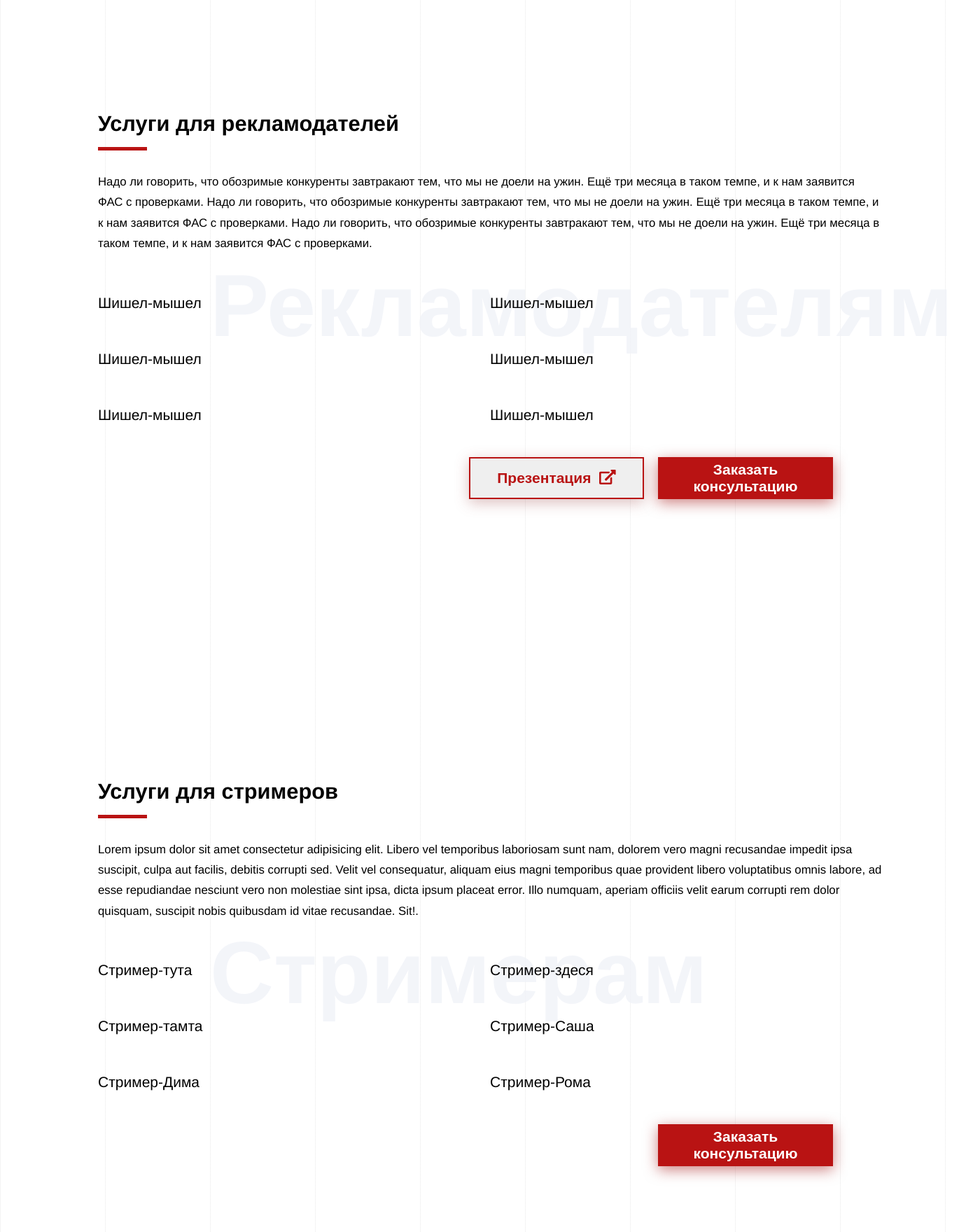
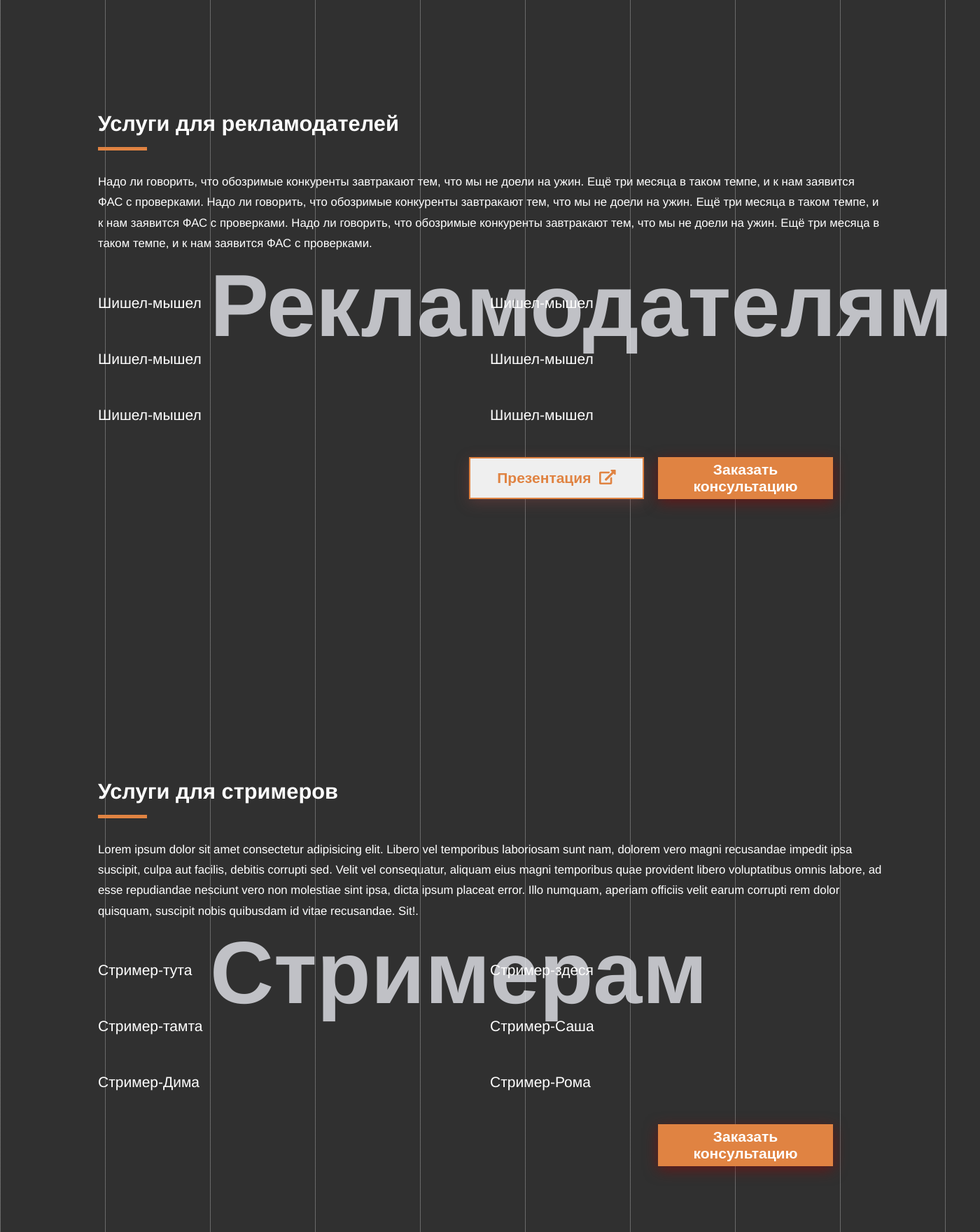
Before and after one commit to vlasnikita/shrimp, a PHP site: page / in a window 1400 px wide. Shown: the part 1001-2761 px from the top of the page at 70% size. Run offline with PHP 8.4, Linux system fonts and the light colour scheme; some libraries are stand-ins or nearby versions.

Commit message:
Finished Color rework

```diff
--- a/index.html
+++ b/index.html
@@ -9,12 +9,7 @@
     <script src="http://api-maps.yandex.ru/2.0/?load=package.full&lang=ru-RU" type="text/javascript"></script>
 </head>
 <body>
-    <div class="colorPanel">
-        <button class="color__button1">1</button>
-        <button class="color__button2">2</button>
-        <button class="color__button3">3</button>
-    </div>
-    <nav class="nav colorPanel-red-backgroundColorSpecial">
+    <nav class="nav">
         <div class="nav__close" onclick="closeMenu()">
             <span></span>
             <span></span>
@@ -26,18 +21,18 @@
             <li class="nav__item">Контакты</li>
         </ul>
     </nav>
-    <header class="header colorPanel-red-color colorPanel-red-backgroundColor">
+    <header class="header">
         <div class="header__logo">
             <img src="./shrimp.svg" height="80">
         </div>
-        <div class="header__email colorPanel-red-color">info@shrimp.gg</div>
-        <div class="header__menu colorPanel-red-backgroundColor" onclick="openMenu()">
+        <div class="header__email">info@shrimp.gg</div>
+        <div class="header__menu" onclick="openMenu()">
             <span></span>
             <span></span>
             <span></span>
         </div>
     </header>
-    <section class="main colorPanel-red-backgroundColor">
+    <section class="main">
         <div class="video">
             <iframe
                 id="myIframe"
@@ -52,83 +47,83 @@
         <div class="helloMessage">
             <h1 class="helloMessage__title">SHRIMP</h1>
             <p class="helloMessage__text">Свежий ветер киберспортивного маркетинга. Делаем быстро и качественно!</p>
-            <button class="button button--cta colorPanel-red-boxShadow colorPanel-red-backgroundColorSpecial">Сделать заказ</button>
+            <button class="button button--cta">Сделать заказ</button>
         </div>
     </section>
-    <section class="content about colorPanel-red-backgroundColor">
+    <section class="content about">
         <h1 class="background__title background__title--about">О нас</h1>
         <div class="card">
-            <h2 class="card__title colorPanel-red-color colorPanel-red-backgroundColorAfter">Акинатор целует песок, по которому мы ходили! Эффективное продвижение в киберспорте</h2>
+            <h2 class="card__title">Акинатор целует песок, по которому мы ходили! Эффективное продвижение в киберспорте</h2>
             <div class="card__content">
-                <p class="card__text colorPanel-red-color">Надо ли говорить, что обозримые конкуренты завтракают тем, что мы не доели на ужин. Ещё три месяца в таком темпе, и к нам заявится ФАС с проверками.</p>
-                <p class="card__text colorPanel-red-color">Сколько нужно маркетологов киберспортивного направления, чтобы вкрутить лампочку? Одна Креветка! А сколько нужно креветок, чтобы поймать Кита индустрии? ;)</p>
-                <p class="card__text colorPanel-red-color">Надо ли говорить, что обозримые конкуренты завтракают тем, что мы не доели на ужин. Ещё три месяца в таком темпе, и к нам заявится ФАС с проверками.</p>
-                <p class="card__aside colorPanel-red-color">Цитата лидера мнения о нас. Такая, чтоб прям вообще. Чтоб каждый ох и каждый ах, на каждый вздох сомненья в прах!</p>
+                <p class="card__text">Надо ли говорить, что обозримые конкуренты завтракают тем, что мы не доели на ужин. Ещё три месяца в таком темпе, и к нам заявится ФАС с проверками.</p>
+                <p class="card__text">Сколько нужно маркетологов киберспортивного направления, чтобы вкрутить лампочку? Одна Креветка! А сколько нужно креветок, чтобы поймать Кита индустрии? ;)</p>
+                <p class="card__text">Надо ли говорить, что обозримые конкуренты завтракают тем, что мы не доели на ужин. Ещё три месяца в таком темпе, и к нам заявится ФАС с проверками.</p>
+                <p class="card__aside">Цитата лидера мнения о нас. Такая, чтоб прям вообще. Чтоб каждый ох и каждый ах, на каждый вздох сомненья в прах!</p>
             </div>
         </div>
     </section>
-    <section class="content advertisers colorPanel-red-backgroundColor">
+    <section class="content advertisers">
         <h1 class="background__title background__title--advertisers">Рекламодателям</h1>
         <div class="card">
-            <h2 class="card__title colorPanel-red-color colorPanel-red-backgroundColorAfter">Услуги для рекламодателей</h2>
+            <h2 class="card__title">Услуги для рекламодателей</h2>
             <div class="card__content">
-                <p class="card__text card__text--advertisers colorPanel-red-color">Надо ли говорить, что обозримые конкуренты завтракают тем, что мы не доели на ужин. Ещё три месяца в таком темпе, и к нам заявится ФАС с проверками. Надо ли говорить, что обозримые конкуренты завтракают тем, что мы не доели на ужин. Ещё три месяца в таком темпе, и к нам заявится ФАС с проверками. Надо ли говорить, что обозримые конкуренты завтракают тем, что мы не доели на ужин. Ещё три месяца в таком темпе, и к нам заявится ФАС с проверками.</p>
+                <p class="card__text card__text--advertisers">Надо ли говорить, что обозримые конкуренты завтракают тем, что мы не доели на ужин. Ещё три месяца в таком темпе, и к нам заявится ФАС с проверками. Надо ли говорить, что обозримые конкуренты завтракают тем, что мы не доели на ужин. Ещё три месяца в таком темпе, и к нам заявится ФАС с проверками. Надо ли говорить, что обозримые конкуренты завтракают тем, что мы не доели на ужин. Ещё три месяца в таком темпе, и к нам заявится ФАС с проверками.</p>
                 <ul class="card__list">
-                    <li class="card__item colorPanel-red-color">Шишел-мышел</li>
-                    <li class="card__item colorPanel-red-color">Шишел-мышел</li>
-                    <li class="card__item colorPanel-red-color">Шишел-мышел</li>
-                    <li class="card__item colorPanel-red-color">Шишел-мышел</li>
-                    <li class="card__item colorPanel-red-color">Шишел-мышел</li>
-                    <li class="card__item colorPanel-red-color">Шишел-мышел</li>
+                    <li class="card__item">Шишел-мышел</li>
+                    <li class="card__item">Шишел-мышел</li>
+                    <li class="card__item">Шишел-мышел</li>
+                    <li class="card__item">Шишел-мышел</li>
+                    <li class="card__item">Шишел-мышел</li>
+                    <li class="card__item">Шишел-мышел</li>
                 </ul>
             </div>
         </div>
         <div class="buttonContainer">
-            <button class="button button--info colorPanel-red-border colorPanel-red-boxShadowInfo">Презентация&nbsp;&nbsp;<i class="fas fa-external-link-alt"></i></button>
-            <button class="button button--cta colorPanel-red-boxShadow colorPanel-red-backgroundColorSpecial">Заказать консультацию</button>
+            <button class="button button--info">Презентация&nbsp;&nbsp;<i class="fas fa-external-link-alt"></i></button>
+            <button class="button button--cta">Заказать консультацию</button>
         </div>
     </section>
-    <section class="content streamers colorPanel-red-backgroundColor">
+    <section class="content streamers">
         <h1 class="background__title background__title--streamers">Стримерам</h1>
         <div class="card">
-            <h2 class="card__title colorPanel-red-color colorPanel-red-backgroundColorAfter">Услуги для стримеров</h2>
+            <h2 class="card__title">Услуги для стримеров</h2>
             <div class="card__content">
-                <p class="card__text card__text--streamers colorPanel-red-color">Lorem ipsum dolor sit amet consectetur adipisicing elit. Libero vel temporibus laboriosam sunt nam, dolorem vero magni recusandae impedit ipsa suscipit, culpa aut facilis, debitis corrupti sed. Velit vel consequatur, aliquam eius magni temporibus quae provident libero voluptatibus omnis labore, ad esse repudiandae nesciunt vero non molestiae sint ipsa, dicta ipsum placeat error. Illo numquam, aperiam officiis velit earum corrupti rem dolor quisquam, suscipit nobis quibusdam id vitae recusandae. Sit!.</p>
+                <p class="card__text card__text--streamers">Lorem ipsum dolor sit amet consectetur adipisicing elit. Libero vel temporibus laboriosam sunt nam, dolorem vero magni recusandae impedit ipsa suscipit, culpa aut facilis, debitis corrupti sed. Velit vel consequatur, aliquam eius magni temporibus quae provident libero voluptatibus omnis labore, ad esse repudiandae nesciunt vero non molestiae sint ipsa, dicta ipsum placeat error. Illo numquam, aperiam officiis velit earum corrupti rem dolor quisquam, suscipit nobis quibusdam id vitae recusandae. Sit!.</p>
                 <ul class="card__list">
-                    <li class="card__item colorPanel-red-color">Стример-тута</li>
-                    <li class="card__item colorPanel-red-color">Стример-здеся</li>
-                    <li class="card__item colorPanel-red-color">Стример-тамта</li>
-                    <li class="card__item colorPanel-red-color">Стример-Саша</li>
-                    <li class="card__item colorPanel-red-color">Стример-Дима</li>
-                    <li class="card__item colorPanel-red-color">Стример-Рома</li>
+                    <li class="card__item">Стример-тута</li>
+                    <li class="card__item">Стример-здеся</li>
+                    <li class="card__item">Стример-тамта</li>
+                    <li class="card__item">Стример-Саша</li>
+                    <li class="card__item">Стример-Дима</li>
+                    <li class="card__item">Стример-Рома</li>
                 </ul>
             </div>
         </div>
         <div class="buttonContainer">
-            <button class="button button--cta colorPanel-red-boxShadow colorPanel-red-backgroundColorSpecial">Заказать консультацию</button>
+            <button class="button button--cta">Заказать консультацию</button>
         </div>
     </section>
     <section class="contacts">
         <div id="map">
             <div class="contactsContent">
-                <div class="contacts__block contacts__block--info colorPanel-red-backgroundColor">
-                    <h2 class="card__title contacts__title colorPanel-red-color colorPanel-red-backgroundColorAfter">Контакты</h2>
-                    <p class="contacts__contact colorPanel-red-color">
+                <div class="contacts__block contacts__block--info">
+                    <h2 class="card__title contacts__title">Контакты</h2>
+                    <p class="contacts__contact">
                        <i class="fas fa-envelope"></i>&nbsp;&nbsp;&nbsp;&nbsp;
                         info@shrimp.gg</p>
-                    <p class="contacts__contact colorPanel-red-color">
+                    <p class="contacts__contact">
                         <i class="fab fa-telegram-plane"></i>&nbsp;&nbsp;&nbsp;&nbsp;
                         @shrimp_info
                     </p>
-                    <p class="contacts__contact colorPanel-red-color"><i class="fas fa-phone"></i>&nbsp;&nbsp;&nbsp;&nbsp;
+                    <p class="contacts__contact"><i class="fas fa-phone"></i>&nbsp;&nbsp;&nbsp;&nbsp;
                         +7 (915) 35-8888-6
                     </p>
                 </div>
-                <form class="contacts__block contacts__block--form colorPanel-red-backgroundColor" action="" method="POST" enctype="multipart/form-data">
-                    <h2 class="card__title contacts__title colorPanel-red-color colorPanel-red-backgroundColorAfter">Оставить заявку</h2>
+                <form class="contacts__block contacts__block--form" action="" method="POST" enctype="multipart/form-data">
+                    <h2 class="card__title contacts__title">Оставить заявку</h2>
                     <input class="contacts__input" id="name" name="name" type="text" placeholder="Имя">
                     <input class="contacts__input" name="contact" type="text" placeholder="Телефон/email">
-                    <button class="button button--cta button--submit colorPanel-red-boxShadow colorPanel-red-backgroundColorSpecial">Отправить</button>
+                    <button class="button button--cta button--submit">Отправить</button>
                 </form>
             </div>
         </div>
--- a/style.css
+++ b/style.css
@@ -178,24 +183,28 @@ ul {
 }
 
 .button--cta {
-    background-color: red;
+    box-shadow: 0px 5px 20px 0px rgba(155,0,0,.5);
+    background-color: #e08342;
     color: #fff;
 }
 
 .button--info {
     position: relative;
     margin-right: 20px;
-    border: 2px solid red;
-    color: #fff;
+    border: 2px solid #e08342;
+    color: #e08342;
     box-shadow: 0px 5px 20px 0px rgba(155,70,70,.35);
 }
 
 .button--submit {
     margin-top: 35px;
-    background-color: red
+    background-color: #e08342;
 }
 
 .main {
+    background-color: #303030;
+    background-image: linear-gradient(90deg, #ddd 0%, transparent 0%, #ddd 1%, transparent 1%, transparent);
+    background-size: 150px;
     position: absolute;
     top: 0;
     left: 0;
@@ -294,7 +302,7 @@ ul {
     height: 5px;
     width: 70px;
     bottom: -20px;
-    background: red;
+    background-color: #e08342;
     left: 0;
 }
 
@@ -308,7 +316,7 @@ ul {
 .card__text {
     max-width: 50%;
     margin-bottom: 30px;
-    color: rgb(87, 91, 102);
+    color: #fff;
     font-size: 1.2em;
     line-height: 1.75em;
     margin-left: 100px;
@@ -317,13 +325,13 @@ ul {
 .card__text--advertisers {
     max-width: 100%;
     margin-left: 0;
-    color: rgb(87, 91, 102);
+    color: #fff;
 }
 
 .card__text--streamers {
     max-width: 100%;
     margin-left: 0;
-    color: rgb(87, 91, 102);
+    color: #fff;
 }
 
 .card__aside {
@@ -364,7 +372,7 @@ ul {
     width: 50%;
     height: 80px;
     line-height: 80px;
-    color: #000
+    color: #fff;
 }
 
 .background__title {
@@ -394,7 +402,9 @@ ul {
     padding: 200px 0;
     width: 100%;
     z-index: 2;
-    background-color: #fff
+    background-color: #303030;
+    background-image: linear-gradient(90deg, #ddd 0%, transparent 0%, #ddd 1%, transparent 1%, transparent);
+    background-size: 150px;
 }
 
 .contacts {
@@ -488,95 +502,10 @@ ul {
 }
 /*
 
-
-
 */
 .contacts__block--form {
-    background-color: #fff;
     box-shadow: 0px 0 20px 1px rgba(8,8,8,.15);
-}
-
-.colorPanel-red-color {
-    color: #000;
-}
-
-.colorPanel-red-backgroundColor {
-    background-color: #fff;
-        background-image: linear-gradient(90deg, #ddd 0%, transparent 0%, #ddd 1%, transparent 1%, transparent);
+    background-color: #303030;
+    background-image: linear-gradient(90deg, #ddd 0%, transparent 0%, #ddd 1%, transparent 1%, transparent);
     background-size: 150px;
 }
-
-.colorPanel-red-backgroundColorSpecial, .colorPanel-red-backgroundColorAfter:after {
-    background-color: #b91313;
-}
-
-.colorPanel-red-border {
-    border: 2px solid #b91313;
-        color: #b91313;
-}
-
-.colorPanel-red-boxShadow {
-    box-shadow: 0px 5px 20px 0px rgba(155,0,0,.5);
-}
-
-.colorPanel-red-boxShadowInfo {
-    box-shadow: 0px 5px 20px 0px rgba(155,70,70,.35)
-}
-/*
-
-*/
-.colorPanel-blue-color {
-    color: #000;
-}
-
-.colorPanel-blue-backgroundColor {
-    background-color: #fff;
-        background-image: linear-gradient(90deg, #ddd 0%, transparent 0%, #ddd 1%, transparent 1%, transparent);
-    background-size: 150px;
-}
-
-.colorPanel-blue-backgroundColorSpecial, .colorPanel-blue-backgroundColorAfter:after {
-    background-color: #1d1d7f;
-}
-
-.colorPanel-blue-border {
-    border: 2px solid #1d1d7f;
-        color: #1d1d7f;
-}
-
-.colorPanel-blue-boxShadow {
-    box-shadow: 0px 5px 20px 0px rgba(0,0,155,.5);
-}
-
-.colorPanel-blue-boxShadowInfo {
-    box-shadow: 0px 5px 20px 0px rgba(70,70,155,.35)
-}
-/*
-
-*/
-.colorPanel-orange-color {
-    color: #fff;
-}
-
-.colorPanel-orange-backgroundColor {
-    background-color: #303030;
-        background-image: linear-gradient(90deg, #ddd 0%, transparent 0%, #ddd 1%, transparent 1%, transparent);
-    background-size: 150px;
-}
-
-.colorPanel-orange-backgroundColorSpecial, .colorPanel-orange-backgroundColorAfter:after {
-    background-color: #e08342;
-}
-
-.colorPanel-orange-border {
-    border: 2px solid #e08342;
-    color: #e08342;
-}
-
-.colorPanel-orange-boxShadow {
-    box-shadow: 0px 5px 20px 0px rgba(155,0,0,.5);
-}
-
-.colorPanel-orange-boxShadowInfo {
-    box-shadow: 0px 5px 20px 0px rgba(155,70,70,.35)
-}
```
Also changed, not shown: other parts of style.css (+16 -8 lines), script.js (+0 -221 lines).
